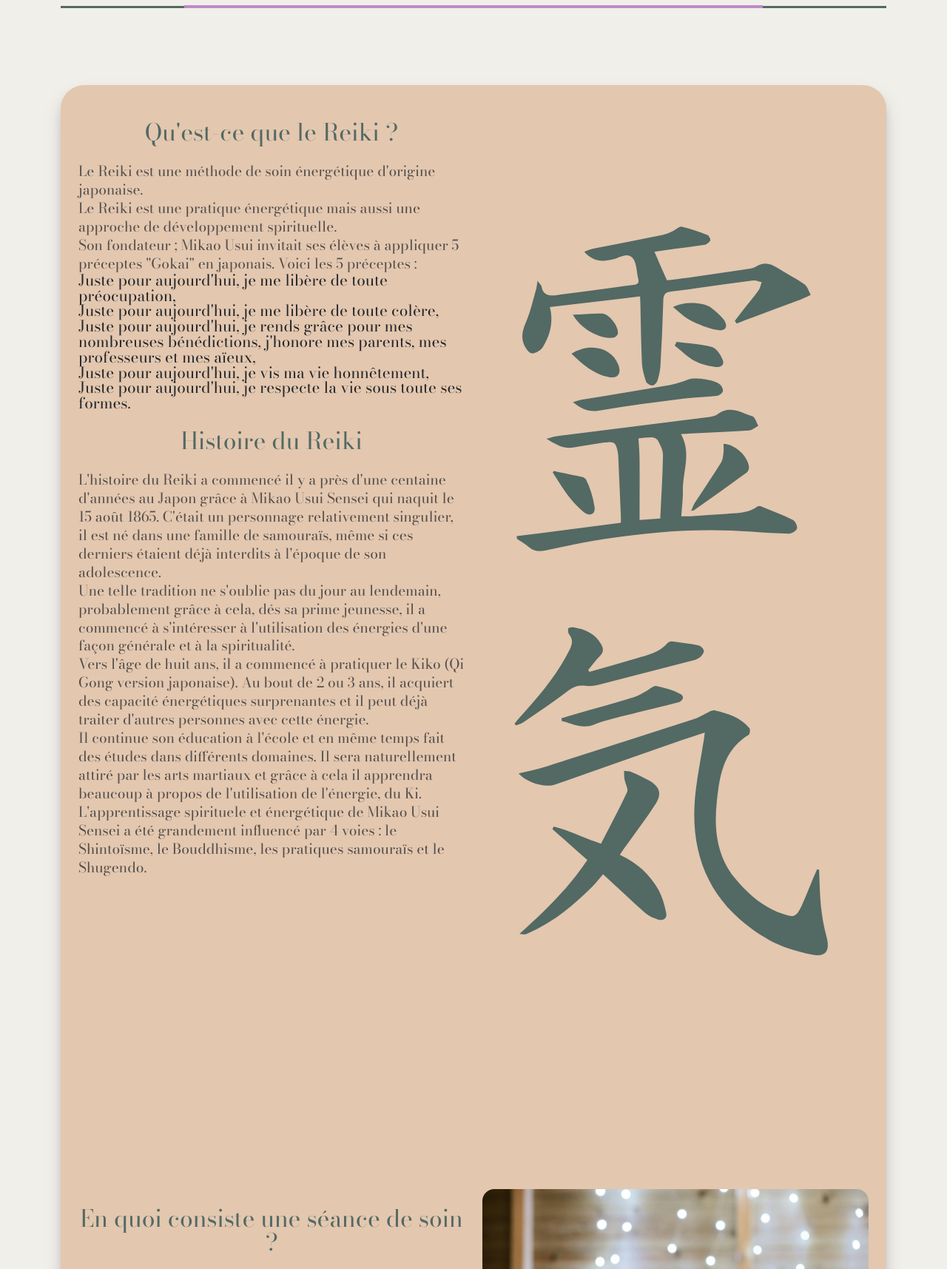
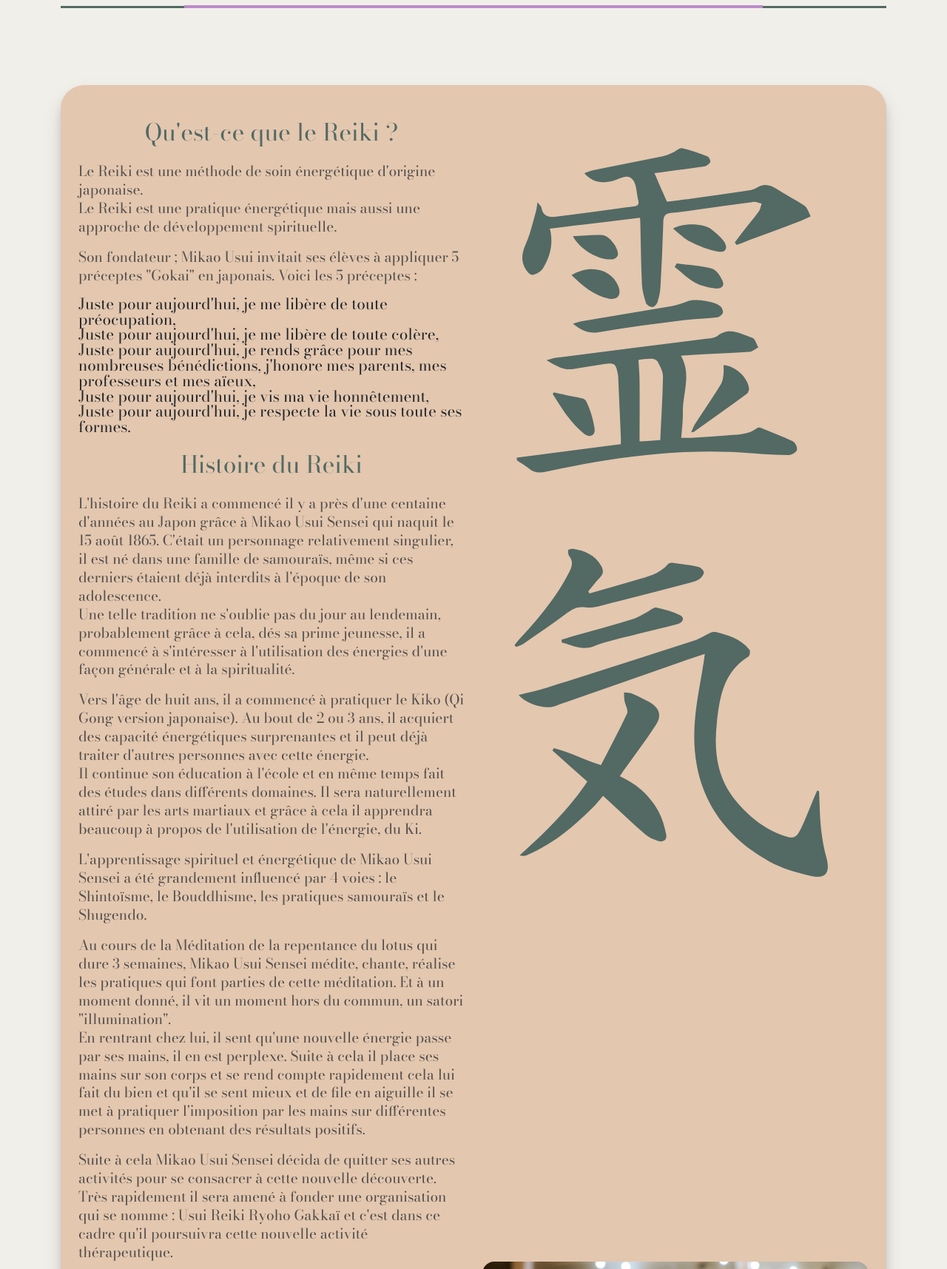
Before and after one commit to Baboo81/KenkoV3, a PHP site: page /kenko-ho-themes/reiki in a window 1280 px wide. Shown: the part 205-1920 px from the top of the page at 74% size. Run offline with PHP 8.4, Linux system fonts and the light colour scheme; some libraries are stand-ins or nearby versions.

Commit message:
Added content : Reiki.php

```diff
--- a/App/Views/kenko-ho-themes/reiki.php
+++ b/App/Views/kenko-ho-themes/reiki.php
@@ -18,8 +18,8 @@
                         <div class="row">
                             <article class="col-md-6">
                                 <h3 class="text-center my-4">Qu'est-ce que le Reiki ?</h3>
-                                <p class="text-muted">Le Reiki est une méthode de soin énergétique d'origine japonaise.<br />Le Reiki est une pratique énergétique mais aussi une approche de développement spirituelle.</p>
-                                <p class="text-muted">Son fondateur ; Mikao Usui invitait ses élèves à appliquer 5 préceptes "Gokai" en japonais. Voici les 5 préceptes :
+                                <p class="text-muted mb-3">Le Reiki est une méthode de soin énergétique d'origine japonaise.<br />Le Reiki est une pratique énergétique mais aussi une approche de développement spirituelle.</p>
+                                <p class="text-muted my-3">Son fondateur ; Mikao Usui invitait ses élèves à appliquer 5 préceptes "Gokai" en japonais. Voici les 5 préceptes :
                                 </p>
                                 <ul>
                                     <li>Juste pour aujourd'hui, je me libère de toute préocupation,</li>
@@ -31,9 +31,11 @@
                                 <div class="text-center my-4">
                                     <h3>Histoire du Reiki</h3>
                                 </div>
-                                <p class="text-muted">L'histoire du Reiki a commencé il y a près d'une centaine d'années au Japon grâce à Mikao Usui Sensei qui naquit le 15 août 1865. C'était un personnage relativement singulier, il est né dans une famille de samouraïs, même si ces derniers étaient déjà interdits à l'époque de son adolescence.<br />Une telle tradition ne s'oublie pas du jour au lendemain, probablement grâce à cela, dés sa prime jeunesse, il a commencé à s'intéresser à l'utilisation des énergies d'une façon générale et à la spiritualité.</p>
-                                <p class="text-muted">Vers l'âge de huit ans, il a commencé à pratiquer le Kiko (Qi Gong version japonaise). Au bout de 2 ou 3 ans, il acquiert des capacité énergétiques surprenantes et il peut déjà traiter d'autres personnes avec cette énergie.<br />Il continue son éducation à l'école et en même temps fait des études dans différents domaines. Il sera naturellement attiré par les arts martiaux et grâce à cela il apprendra beaucoup à propos de l'utilisation de l'énergie, du Ki.</p>
-                                <p class="text-muted">L'apprentissage spirituele et énergétique de Mikao Usui Sensei a été grandement influencé par 4 voies : le Shintoïsme, le Bouddhisme, les pratiques samouraïs et le Shugendo.</p>
+                                <p class="text-muted mb-3">L'histoire du Reiki a commencé il y a près d'une centaine d'années au Japon grâce à Mikao Usui Sensei qui naquit le 15 août 1865. C'était un personnage relativement singulier, il est né dans une famille de samouraïs, même si ces derniers étaient déjà interdits à l'époque de son adolescence.<br />Une telle tradition ne s'oublie pas du jour au lendemain, probablement grâce à cela, dés sa prime jeunesse, il a commencé à s'intéresser à l'utilisation des énergies d'une façon générale et à la spiritualité.</p>
+                                <p class="text-muted mb-3">Vers l'âge de huit ans, il a commencé à pratiquer le Kiko (Qi Gong version japonaise). Au bout de 2 ou 3 ans, il acquiert des capacité énergétiques surprenantes et il peut déjà traiter d'autres personnes avec cette énergie.<br />Il continue son éducation à l'école et en même temps fait des études dans différents domaines. Il sera naturellement attiré par les arts martiaux et grâce à cela il apprendra beaucoup à propos de l'utilisation de l'énergie, du Ki.</p>
+                                <p class="text-muted mb-3">L'apprentissage spirituel et énergétique de Mikao Usui Sensei a été grandement influencé par 4 voies : le Shintoïsme, le Bouddhisme, les pratiques samouraïs et le Shugendo.</p>
+                                <p class="text-muted mb-3">Au cours de la Méditation de la repentance du lotus qui dure 3 semaines, Mikao Usui Sensei médite, chante, réalise les pratiques qui font parties de cette méditation. Et à un moment donné, il vit un moment hors du commun, un satori "illumination".<br />En rentrant chez lui, il sent qu'une nouvelle énergie passe par ses mains, il en est perplexe. Suite à cela il place ses mains sur son corps et se rend compte rapidement cela lui fait du bien et qu'il se sent mieux et de file en aiguille il se met à pratiquer l'imposition par les mains sur différentes personnes en obtenant des résultats positifs.</p>
+                                <p class="text-muted">Suite à cela Mikao Usui Sensei décida de quitter ses autres activités pour se consacrer à cette nouvelle découverte. Très rapidement il sera amené à fonder une organisation qui se nomme : Usui Reiki Ryoho Gakkaï et c'est dans ce cadre qu'il poursuivra cette nouvelle activité thérapeutique.</p>
                             </article>
                             <div class="col-md-6">
                                 <img class="img-fluid rounded-4" src="/../assets/img/services/Kenko-Ho/pageReiki/ReikiTitre.svg" alt="Image représantant une personne qui reçoit un soin Reiki">
@@ -42,22 +44,16 @@
                         <div class="row">
                             <article class="col-md-6">
                                 <h3 class="text-center my-4">En quoi consiste une séance de soin ?</h3>
-                                <p class="text-muted">La peau est l'organe le plus étendu du corps humain, notre peau possède plusieurs fonctions, elle joue le rôle de barrière (chocs, pollution, U.V, germes, ...), elle joue un rôle de régulation thermique, de synthèse hormonale (vit-D,...).</p>
-                                <p class="text-muted">La peau possède des fonctions au niveau immunitaire aussi. Qu'elle soit blanche ou noire, chaque peau est unique et réagira de façon différente. Avec les huiles essentielles vous pourrez aider votre peau dans différentes situations : (rougeurs, brûlures légères, sécheresse cutanée, taches de pigmentation, ...).
-                                </p>
+                                <p class="text-muted">Le receveur s'installera confortablement sur une table de soin, il restera habillé.<br />Le praticien passera ses mains à distance sur différentes zones du corps ce qui aura pour conséquence le rééquilibrage des structures énergétiques. Pour obtenir un résultat il faut parfois faire plusieurs séances rapprochées.</p>
+                                <p class="fw-bold my-2">Le Reiki ne se substitue en aucun cas à un traitement ni à un suivi médical si le patient requiert un suivi de ce type.</p>
                                 <div class="text-center my-4">
                                     <h3>Tarifs</h3>
                                 </div>
-                                <p class="text-muted">Téléchargez notre guide sur la peau et les huilles essentielles.</p>
+                                <p class="text-muted text-center">60.00 €/séance</p>
                             </article>
                             <div class="col-md-6">
                                 <img class="img-fluid rounded-4" src="/../assets/img/services/Kenko-Ho/pageReiki/Reiki.jpg" alt="Image représantant une personne qui reçoit un soin Reiki">
                             </div>
-                        </div>
-                        <div class="text-center my-5">
-                            <a href="/../assets/pdf/pageEnfants/enfants.pdf" download="Les HE & les enfants.pdf">
-                                <button class="button">Télécharger le PDF</button>
-                            </a>
                         </div>
                     </div>
                     <div class="text-center mt-auto">
```
Also changed, not shown: public/assets/css/quiSuisJe.css, public/assets/img/services/Kenko-Ho/pageReiki/ReikiTitre.svg.
